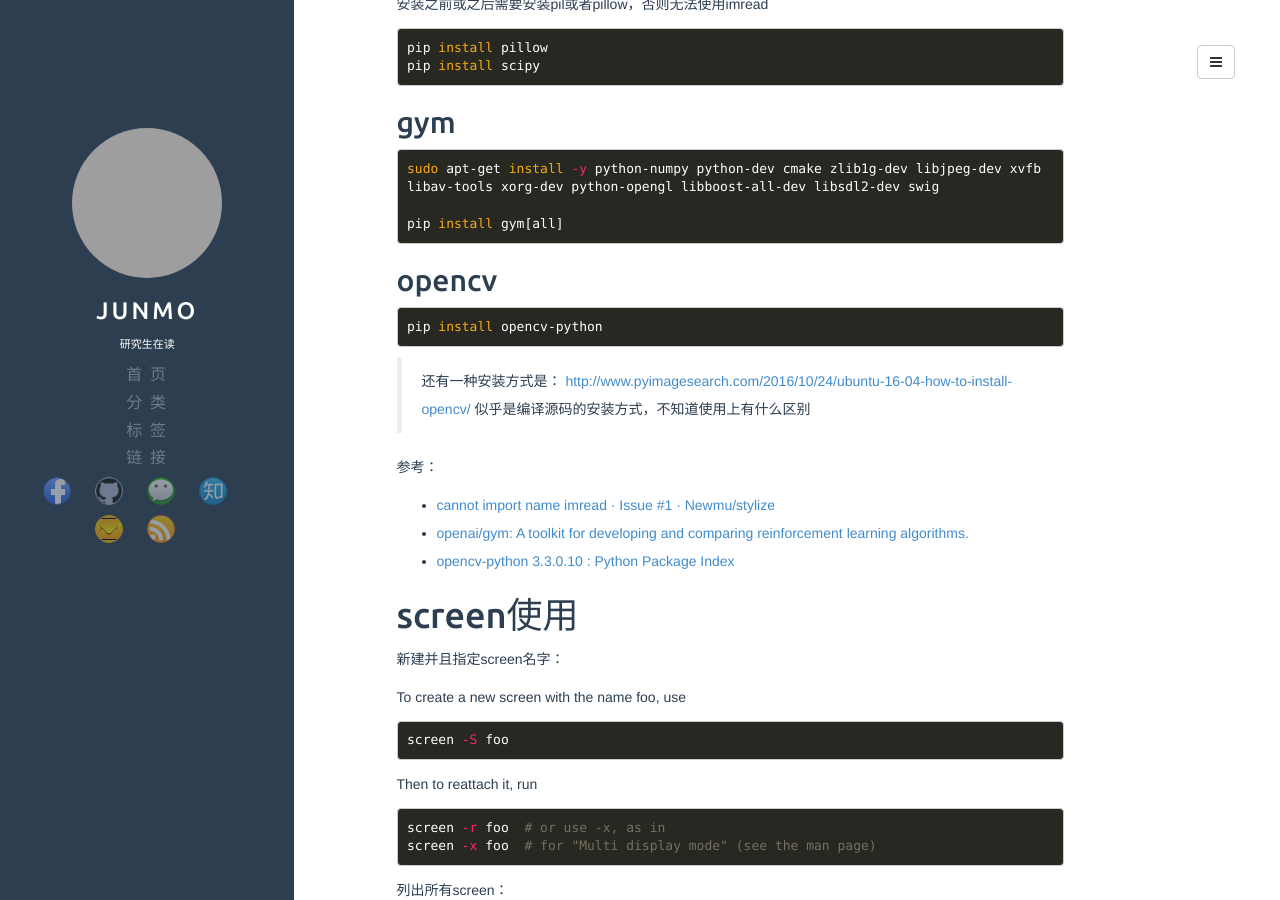
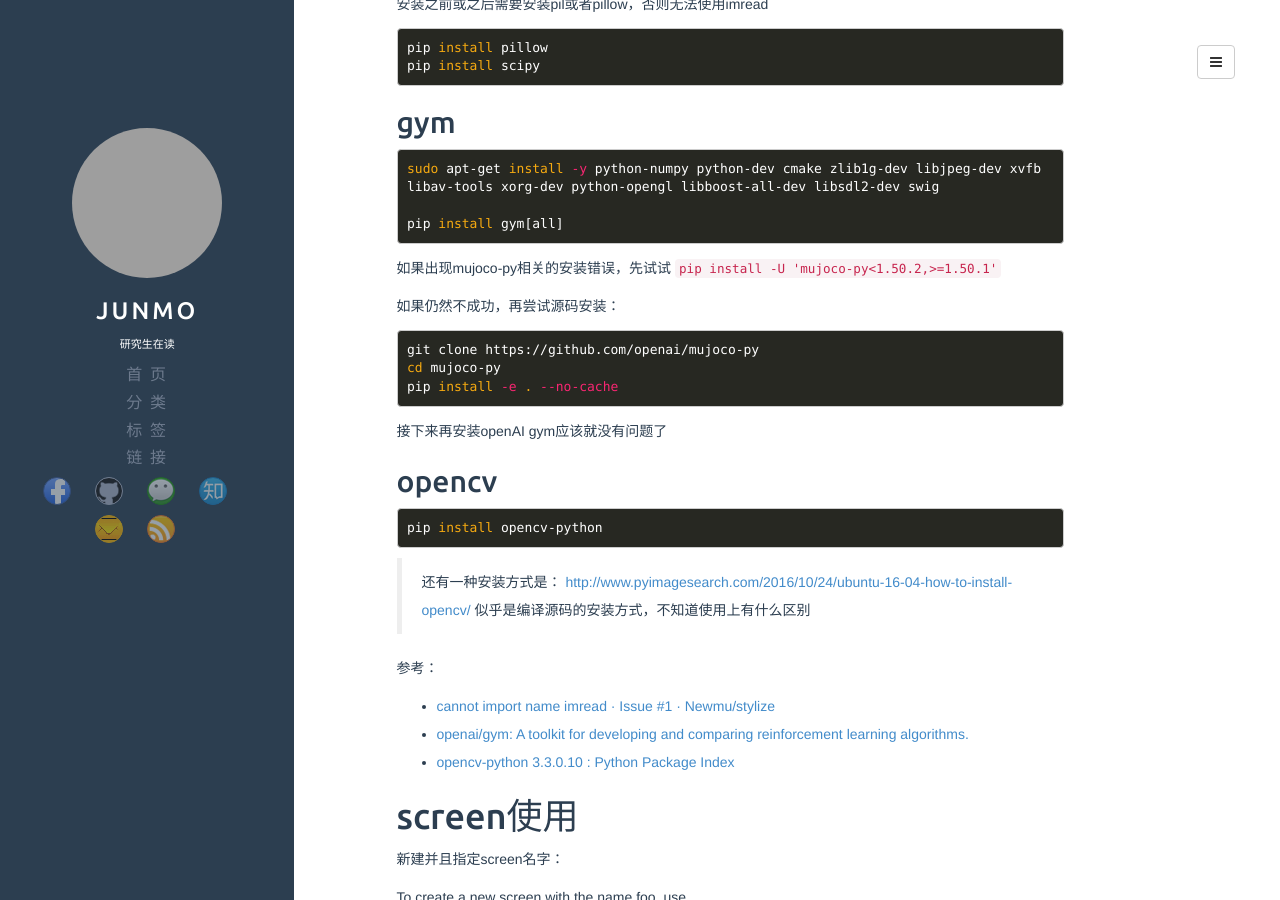
Before and after one commit to junmo1215/junmo1215.github.io, a Jekyll site: the page built from _posts/others/2017-05-07-Memo-Usage-of-Ubuntu.md, in a window 1280 px wide and 900 px high, scrolled down 5055 px. Built offline with Jekyll 4.4.1, drawn with Linux system fonts in a browser that asks for light colours; comment, search, counter and statistics services are not loaded; grey boxes are pictures that could not be loaded.

Commit message:
add the way to solve problem when installing gym

````diff
--- a/_posts/others/2017-05-07-Memo-Usage-of-Ubuntu.md
+++ b/_posts/others/2017-05-07-Memo-Usage-of-Ubuntu.md
@@ -141,6 +141,18 @@ sudo apt-get install -y python-numpy python-dev cmake zlib1g-dev libjpeg-dev xvf
 
 pip install gym[all]
 ```
+
+如果出现mujoco-py相关的安装错误，先试试 ```pip install -U 'mujoco-py<1.50.2,>=1.50.1'```
+
+如果仍然不成功，再尝试源码安装：
+
+``` sh
+git clone https://github.com/openai/mujoco-py
+cd mujoco-py
+pip install -e . --no-cache
+```
+
+接下来再安装openAI gym应该就没有问题了
 
 ## opencv
 
````
